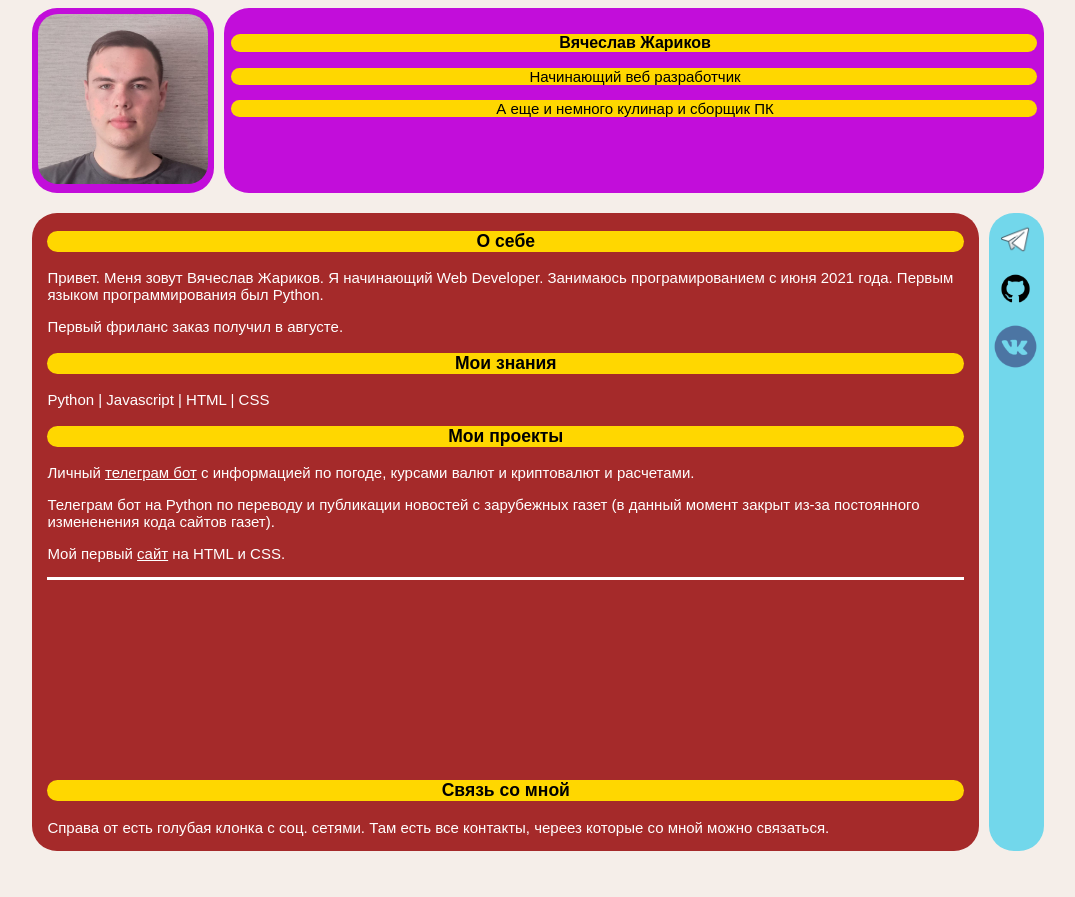
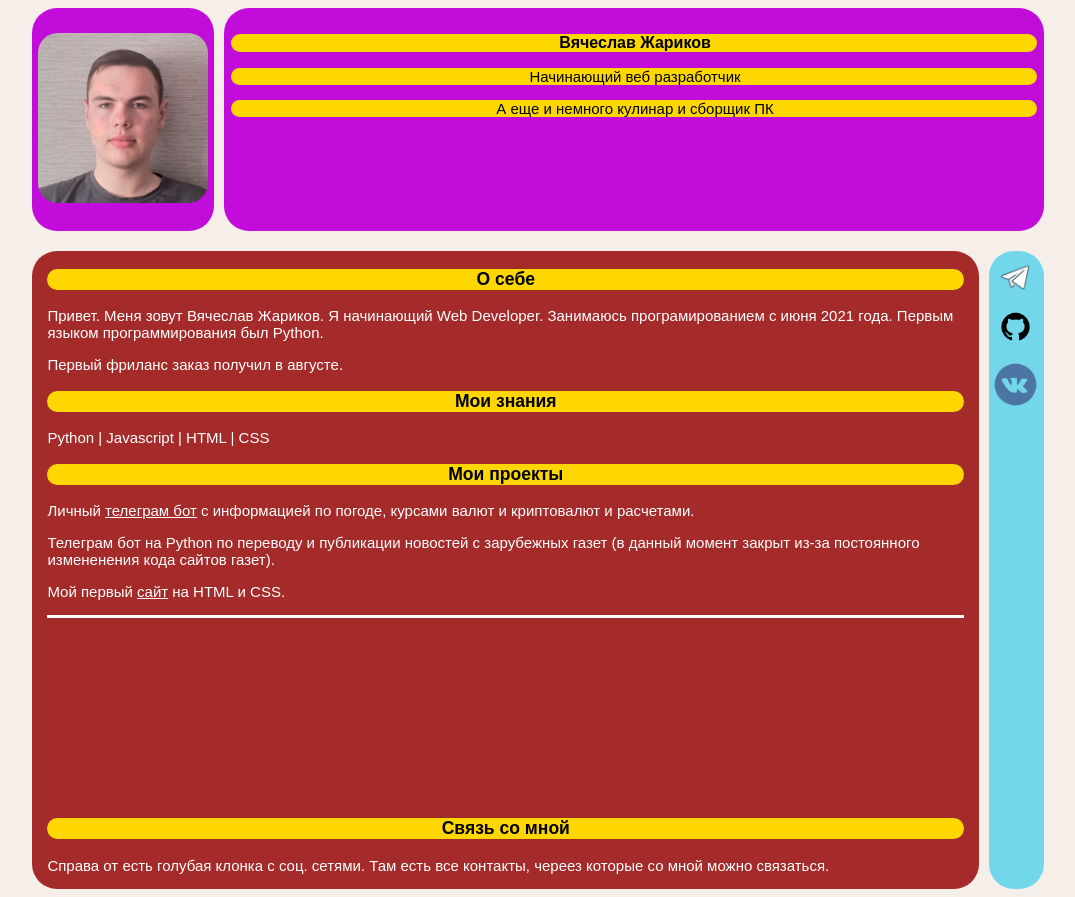
Before and after one commit to mratom21/My-resume-v1, a plain HTML site: page index.html in a window 1280 px wide. Shown: the whole page, without its empty margins (102-1177 px from the left). Before the commit the page ends 859 px from the top, so only its background shows below. Drawn offline with Linux system fonts and the light colour scheme.

Commit message:
Update style.css

```diff
--- a/style.css
+++ b/style.css
@@ -59,6 +59,10 @@ body {
         margin-left: 7px;
         margin-right: 7px;
         padding-left: 2px;
+    }
+
+    .avatar {
+        padding: 25px 6px;
     }
 }
 
```
